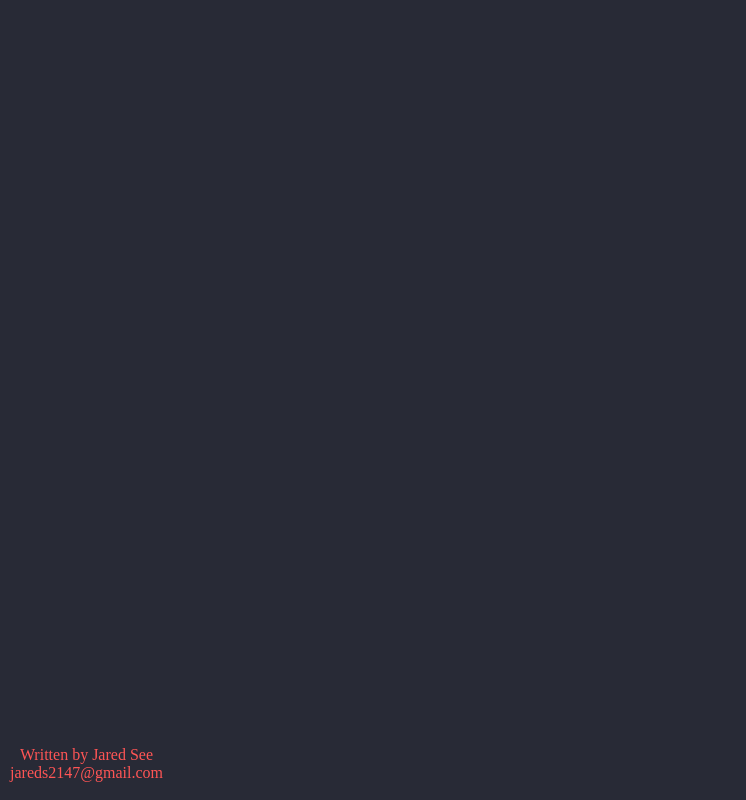
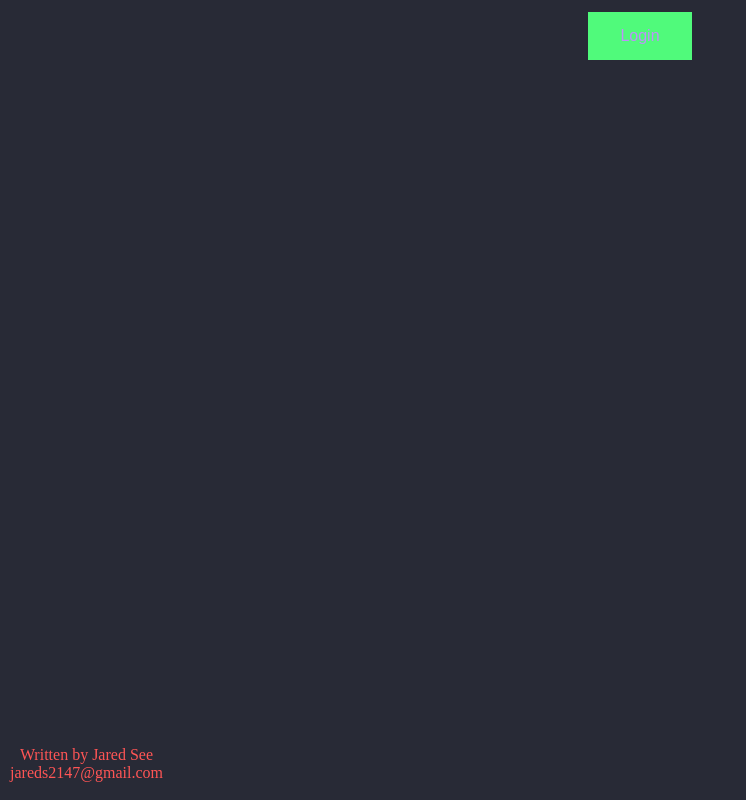
Before and after one commit to Jiffy953/Jiffy953.github.io, a plain HTML site: page index.html in a window 1280 px wide. Shown: the whole page, without its empty margins (0-746 px from the left). Drawn offline with Linux system fonts and the light colour scheme.

Commit message:
login button

```diff
--- a/index.html
+++ b/index.html
@@ -2,6 +2,22 @@
 <html>
 <head>
     <style>
+
+        .button
+        {
+            border: none;
+            color:#bd93f9;
+            padding: 15px 32px;
+            text-align: center;
+            text-decoration: none;
+            display: inline-block;
+            font-size: 16px;
+            margin: 4px 2px;
+            cursor: pointer;
+        }
+        .loginButton {background-color: #50fa7b;}
+        .text-center {text-align: center;}
+
         body
         {
             background-color: #282a36;
@@ -38,6 +54,9 @@
     </style>
 </head>
 <body>
+    <div class="text-center">
+        <button type="submit" class="button loginButton">Login</button>
+      </div>
 
     <footer>
         <p>Written by Jared See<br>
```
